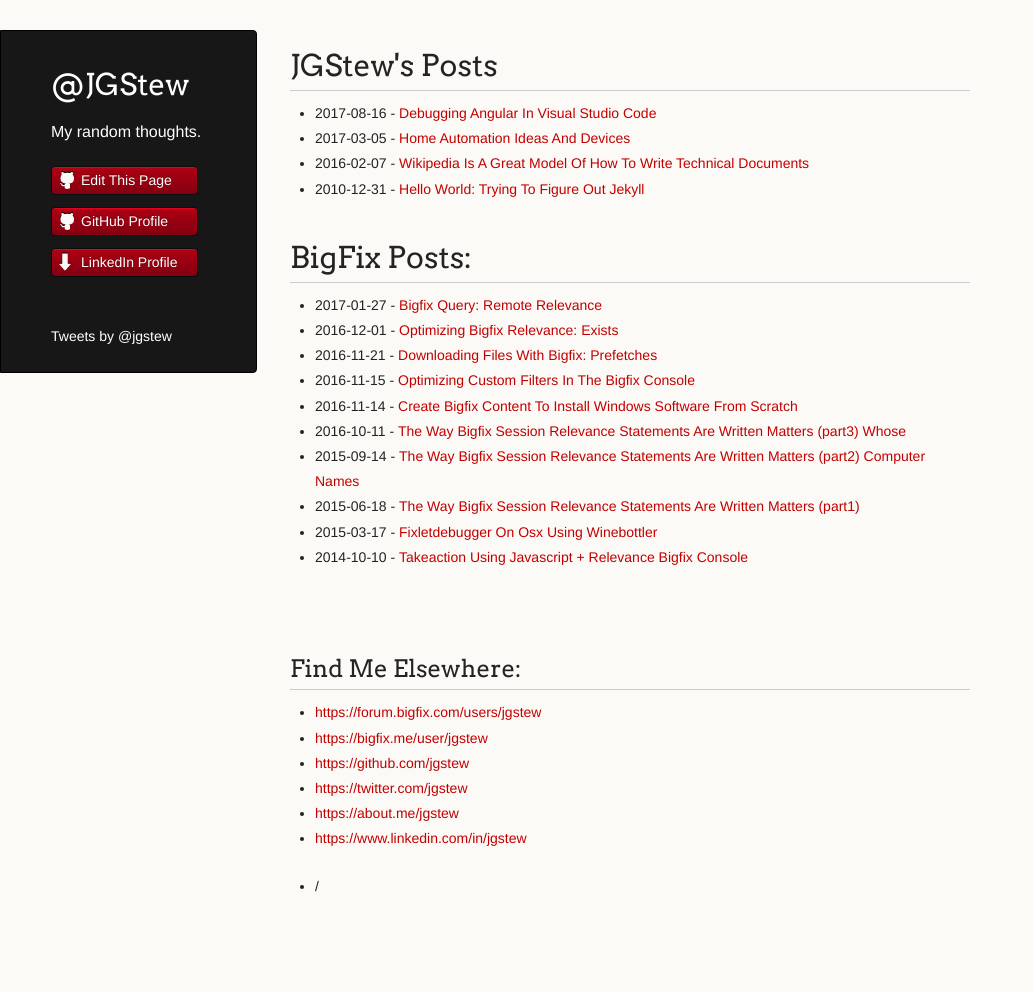
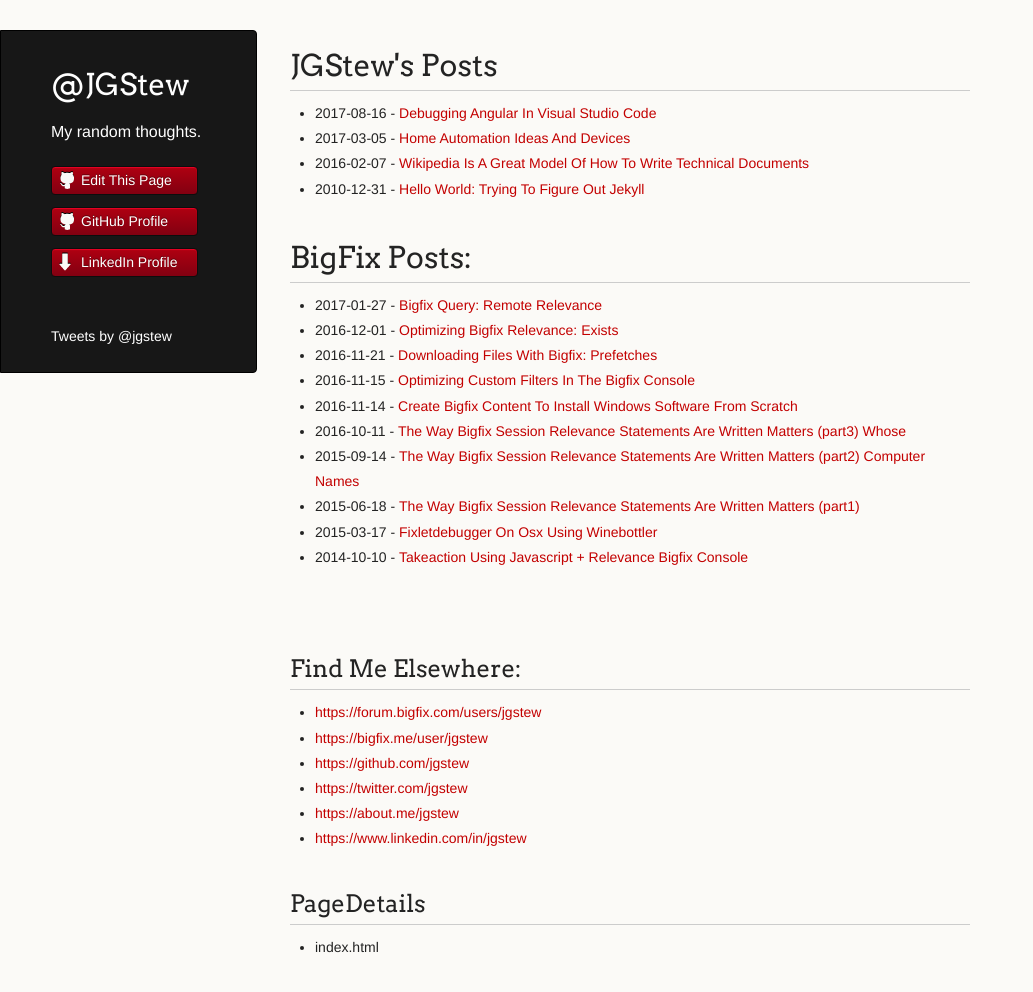
Before and after one commit to jgstew/jgstew.github.io, a Jekyll site: the page built from index.html, in a window 1280 px wide and 1032 px high. Shown: the top 992 px of the window, without its empty margins (0-1033 px from the left). Built offline with Jekyll 4.4.1, drawn with Linux system fonts in a browser that asks for light colours; comment, search, counter and statistics services are not loaded.

Commit message:
Update default.html

```diff
--- a/_layouts/default.html
+++ b/_layouts/default.html
@@ -33,8 +33,9 @@
       	<h1>{{ page.title }}</h1>
         {{ content }}
 
+	<h2>PageDetails</h2>
 	<ul>
-	  <li>{{ page.url }}</li>
+	  <li>{{ page.path }}</li>
 	</ul>
 
       </section>
```
